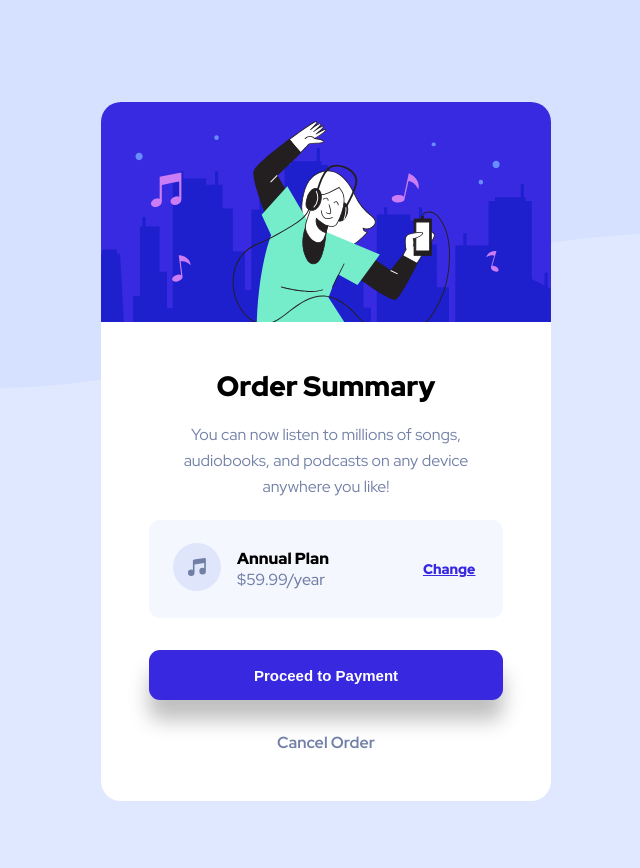
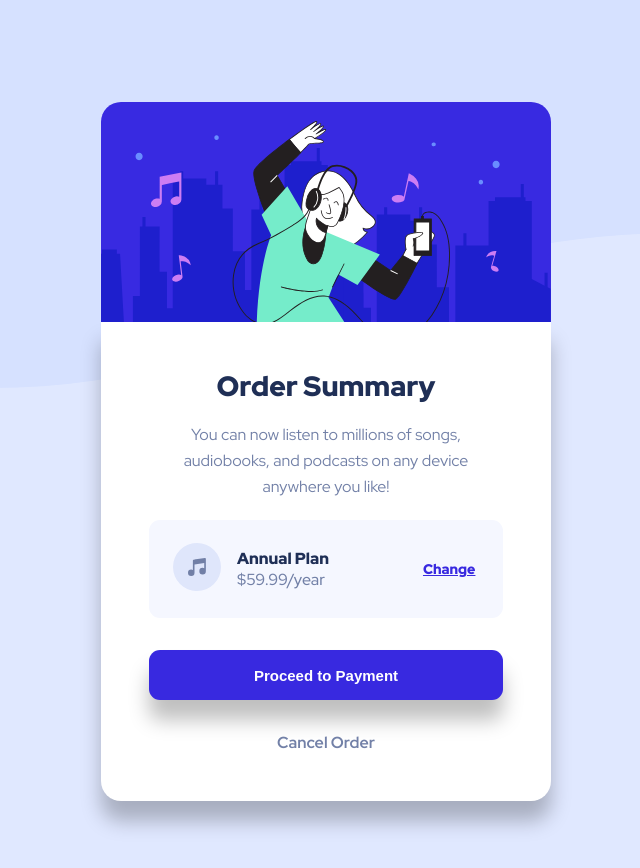
Before and after one commit to ephraimdjeket/Order-summary-component, a plain HTML site: page index.html in a window 1280 px wide. Shown: the whole page, without its empty margins (314-954 px from the left). Drawn offline with Linux system fonts and the light colour scheme.

Commit message:
Design corrections

```diff
--- a/global.css
+++ b/global.css
@@ -53,10 +53,12 @@ body {
     background-color: #ffff;
     padding: 0rem 3rem;
     text-align: center;
+    box-shadow: 0 20px 20px rgba(0, 0, 0, 0.25);
 }
 
 .order-content > h1 {
     font-family: var(--Red-hat);
+    color: var(--Dark-blue);
     font-size: 1.75rem;
     padding-top: 2.813rem;
     font-weight: 900;
@@ -105,6 +107,7 @@ body {
 
 .annual-plan-text > h2 {
     font-size: 1rem;
+    color: var(--Dark-blue);
     font-family: var(--Red-hat);
     font-weight: 900;
 }
```
